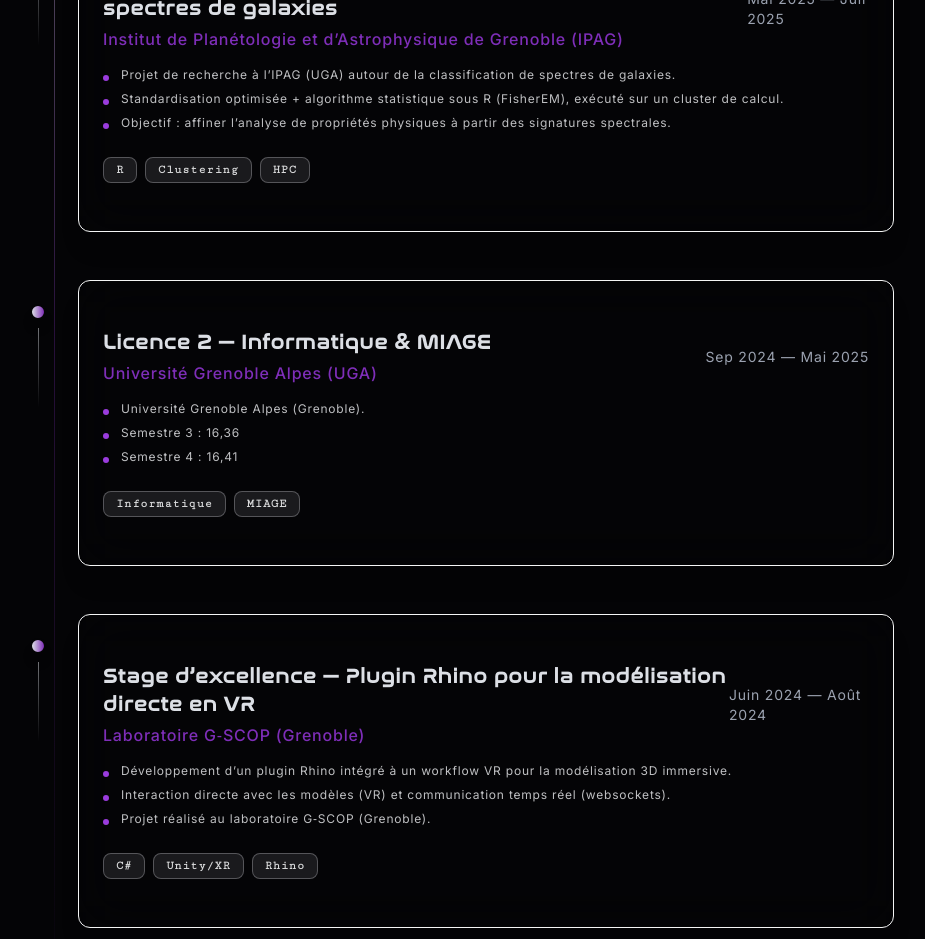
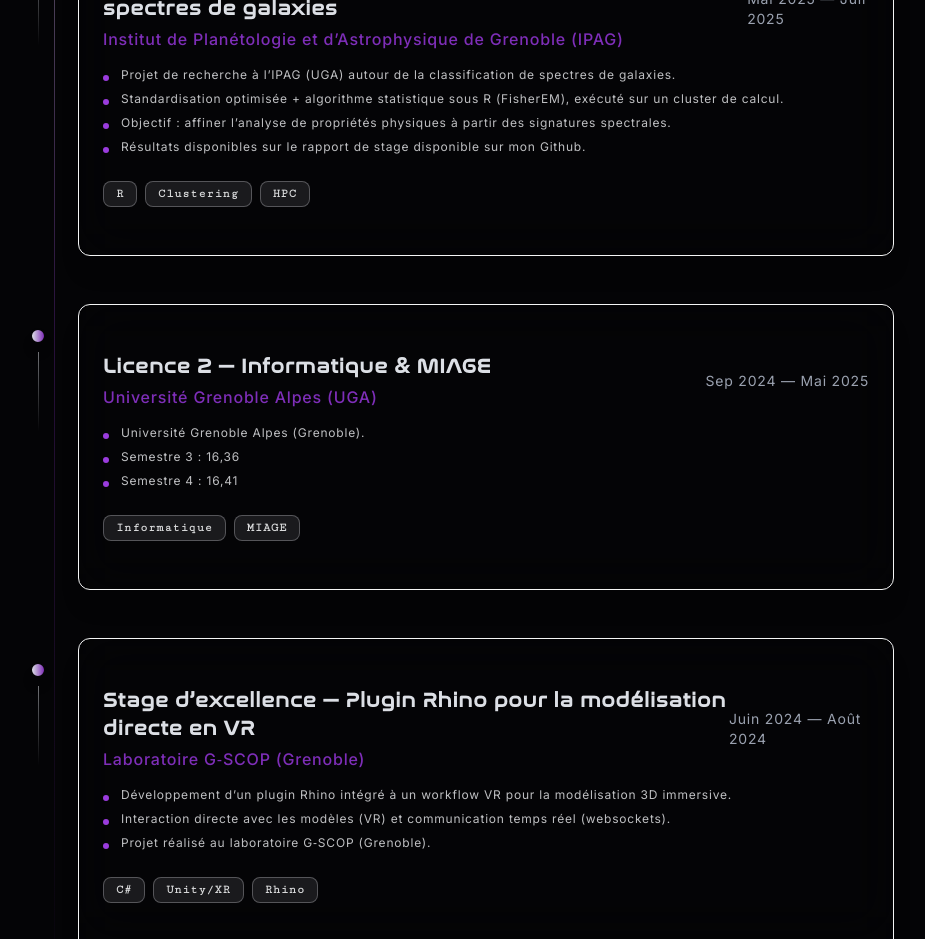
Before and after one commit to RacimZz/Portfolio, a Next.js app: page / in a window 1280 px wide. Shown: the part 2420-3359 px from the top of the page, without its empty margins (178-1103 px from the left). Built offline with nearby package versions, Linux system fonts and the light colour scheme.

Commit message:
relance vercel

```diff
--- a/src/constant/experience.ts
+++ b/src/constant/experience.ts
@@ -16,6 +16,7 @@ export const experienceData = [
       "Projet de recherche à l’IPAG (UGA) autour de la classification de spectres de galaxies.",
       "Standardisation optimisée + algorithme statistique sous R (FisherEM), exécuté sur un cluster de calcul.",
       "Objectif : affiner l’analyse de propriétés physiques à partir des signatures spectrales.",
+      "Résultats disponibles sur le rapport de stage disponible sur mon Github.",
     ],
     company: "Institut de Planétologie et d’Astrophysique de Grenoble (IPAG)",
     technologies: ["R", "Clustering", "HPC"],
```
